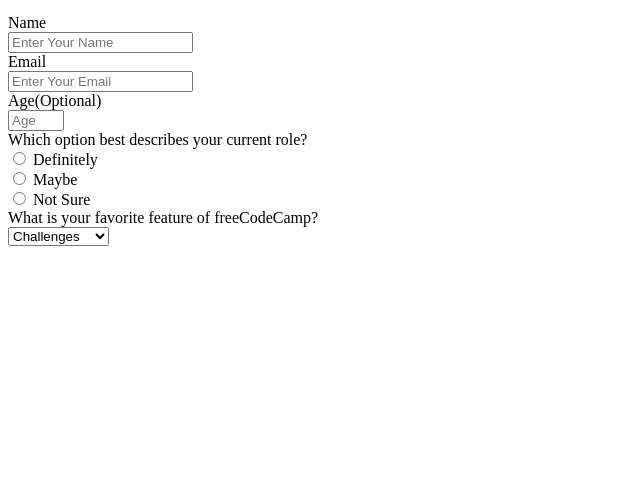
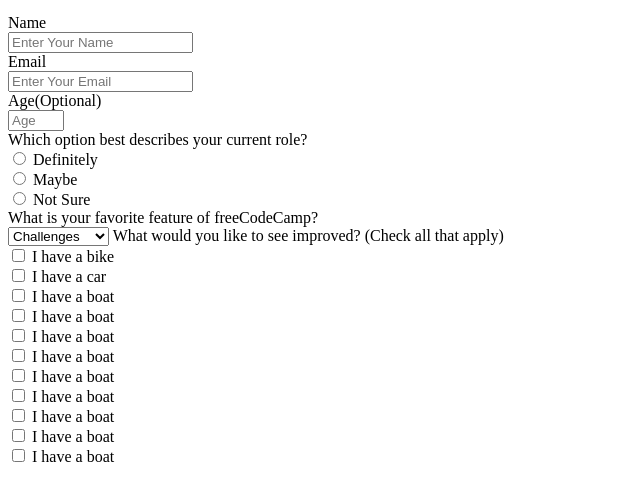
Before and after one commit to resourcefulmind/SurveyForm, a plain HTML site: page index.html in a window 1280 px wide. Shown: the part 100-600 px from the top of the page, without its empty margins (0-640 px from the left). Drawn offline with Linux system fonts and the light colour scheme.

Commit message:
--- Auto-Git Commit ---

```diff
--- a/index.html
+++ b/index.html
@@ -49,11 +49,11 @@
 
       <label for="name">Which option best describes your current role?</label
       ><br />
-      <input type="radio" id="male" name="gender" value="Definitely" />
+      <input type="radio" id="male" name="Definitely" value="Definitely" />
       <label for="Definitely">Definitely</label><br />
-      <input type="radio" id="female" name="gender" value="Maybe" />
+      <input type="radio" id="female" name="Maybe" value="Maybe" />
       <label for="Maybe">Maybe</label><br />
-      <input type="radio" id="other" name="gender" value="Not Sure" />
+      <input type="radio" id="other" name="Not Sure" value="Not Sure" />
       <label for="Not Sure">Not Sure</label>
       <br />
 
@@ -65,6 +65,67 @@
         <option value="Community">Community</option>
         <option value="Open Source">Open Source</option>
       </select>
+
+      <label for="name"
+        >What would you like to see improved? (Check all that apply)</label
+      ><br />
+      <input
+        type="checkbox"
+        id="vehicle1"
+        name="vehicle1"
+        value="Front-end Projects"
+      />
+      <label for="vehicle1"> I have a bike</label><br />
+      <input
+        type="checkbox"
+        id="vehicle2"
+        name="vehicle2"
+        value="Back-end Projects"
+      />
+      <label for="vehicle2"> I have a car</label><br />
+      <input
+        type="checkbox"
+        id="vehicle3"
+        name="vehicle3"
+        value="Data Visualization"
+      />
+      <label for="vehicle3"> I have a boat</label><br />
+      <input type="checkbox" id="vehicle3" name="vehicle3" value="Challenges" />
+      <label for="vehicle3"> I have a boat</label><br />
+      <input
+        type="checkbox"
+        id="vehicle3"
+        name="vehicle3"
+        value="Open Source Community"
+      />
+      <label for="vehicle3"> I have a boat</label><br />
+      <input
+        type="checkbox"
+        id="vehicle3"
+        name="vehicle3"
+        value="Gitter help rooms"
+      />
+      <label for="vehicle3"> I have a boat</label><br />
+      <input type="checkbox" id="vehicle3" name="vehicle3" value="Videos" />
+      <label for="vehicle3"> I have a boat</label><br />
+      <input
+        type="checkbox"
+        id="vehicle3"
+        name="vehicle3"
+        value="City Meetups"
+      />
+      <label for="vehicle3"> I have a boat</label><br />
+      <input type="checkbox" id="vehicle3" name="vehicle3" value="Wiki" />
+      <label for="vehicle3"> I have a boat</label><br />
+      <input type="checkbox" id="vehicle3" name="vehicle3" value="Forum" />
+      <label for="vehicle3"> I have a boat</label><br />
+      <input
+        type="checkbox"
+        id="vehicle3"
+        name="vehicle3"
+        value="Additional Courses"
+      />
+      <label for="vehicle3"> I have a boat</label><br />
     </form>
   </body>
 
```
